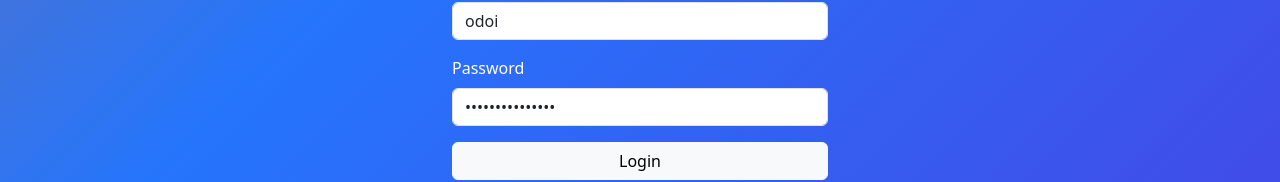
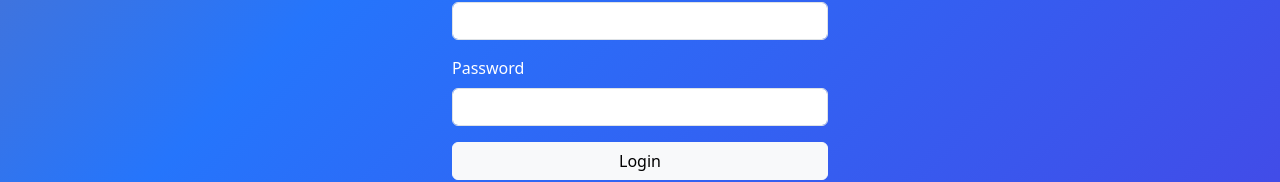
Before and after one commit to nasamodoi/invento, a React (Create React App) app in the folder fontend/inventory_system/: page /login in a window 1280 px wide. Shown: the part 357-539 px from the top of the page. Built offline with nearby package versions, Linux system fonts and the light colour scheme.

Commit message:
update last

```diff
--- a/fontend/inventory_system/src/components/auth/Login.js
+++ b/fontend/inventory_system/src/components/auth/Login.js
@@ -7,8 +7,8 @@ import './Login.css';
 
 const Login = () => {
   const [credentials, setCredentials] = useState({
-    username: 'odoi',
-    password: 'odoi@1234567890',
+    username: '',
+    password: '',
   });
   const [loading, setLoading] = useState(false);
   const [errorShake, setErrorShake] = useState(false);
@@ -40,7 +40,7 @@ const Login = () => {
     setErrorShake(false);
 
     try {
-      const response = await api.post('/api/token/', {
+      const response = await api.post('token/', {
         username: credentials.username,
         password: credentials.password,
       });
```
